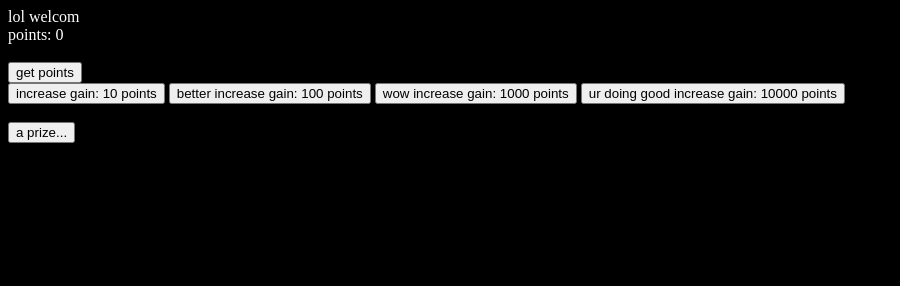
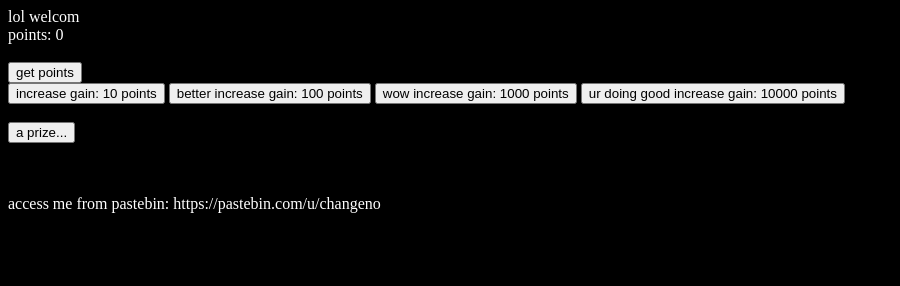
Before and after one commit to changeno/changeno.github.io, a plain HTML site: page index.html in a window 1280 px wide. Shown: the whole page, without its empty margins (0-900 px from the left). Drawn offline with Linux system fonts and the light colour scheme; a script that the page names is missing.

Commit message:
pastebin
hmmp

```diff
--- a/index.html
+++ b/index.html
@@ -27,7 +27,7 @@
         </div>
         <br>
         <br>
-        access me from pastebin: https://pastebin.com/u/changeno
+        <p style="color: white;">access me from pastebin: https://pastebin.com/u/changeno</p>
     </div>
     <br>
     <br>
```
